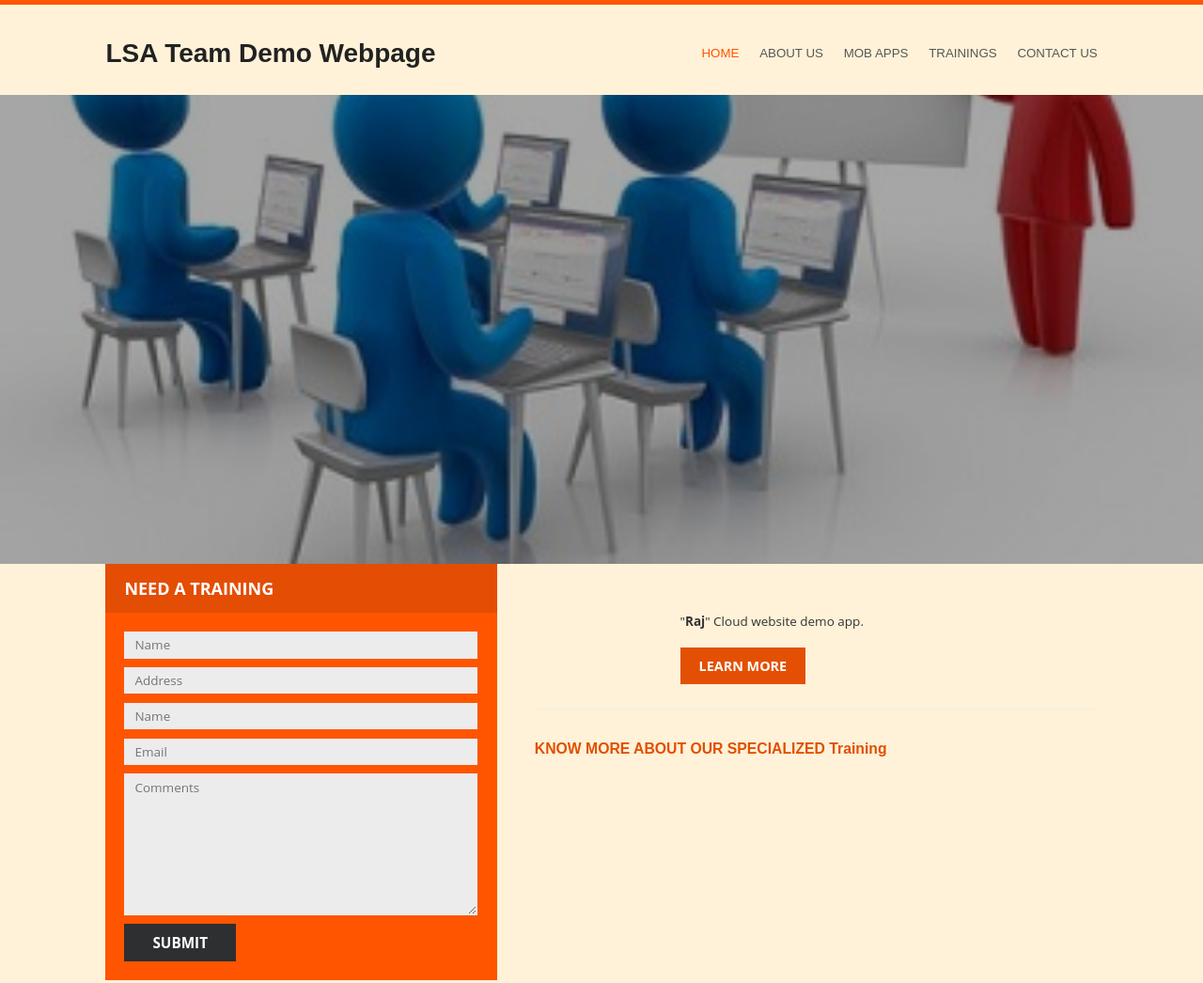
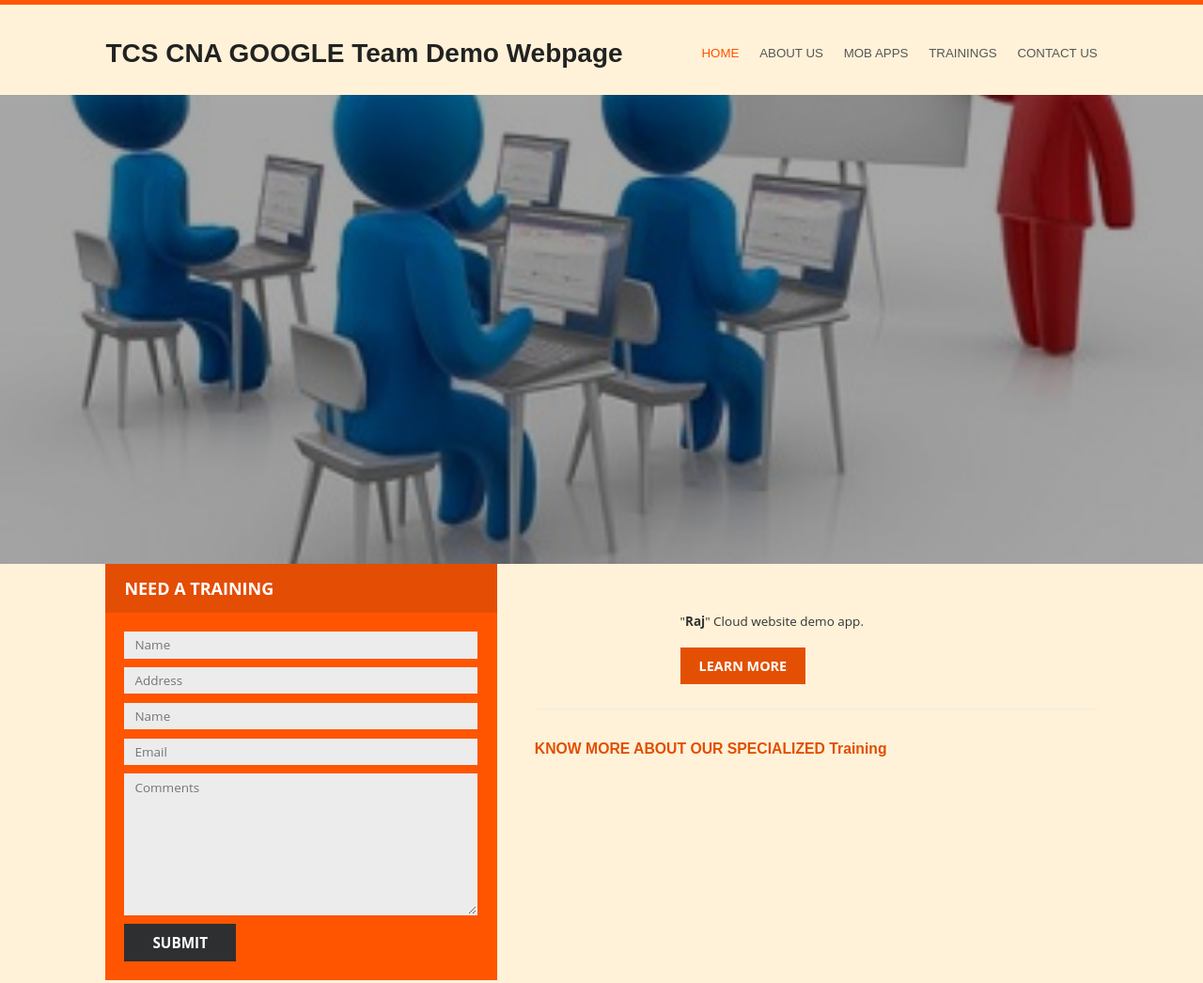
Before and after one commit to nrajkumars/TrainingWebsite, a plain HTML site: page index.html in a window 1280 px wide. Shown: the top 1046 px of the page at 94% size. Drawn offline with nearby package versions, Linux system fonts and the light colour scheme; some packages are replaced by stand-ins of ours.

Commit message:
Update index.html

```diff
--- a/index.html
+++ b/index.html
@@ -21,7 +21,7 @@
 			<div class="row">
 				<div class="nav-inner row-content buffer-left buffer-right even clear-after">
 					<div id="brand">
-						<h1 class="reset"><!--<img src="img/logo.png" alt="logo">--><a href=""></a> LSA Team Demo Webpage </h1>
+						<h1 class="reset"><!--<img src="img/logo.png" alt="logo">--><a href=""></a>TCS CNA GOOGLE Team Demo Webpage </h1>
 					</div><!-- brand -->
 					<a id="menu-toggle" href="#"><i class="fa fa-bars fa-lg"></i></a>
 					<nav>
```
